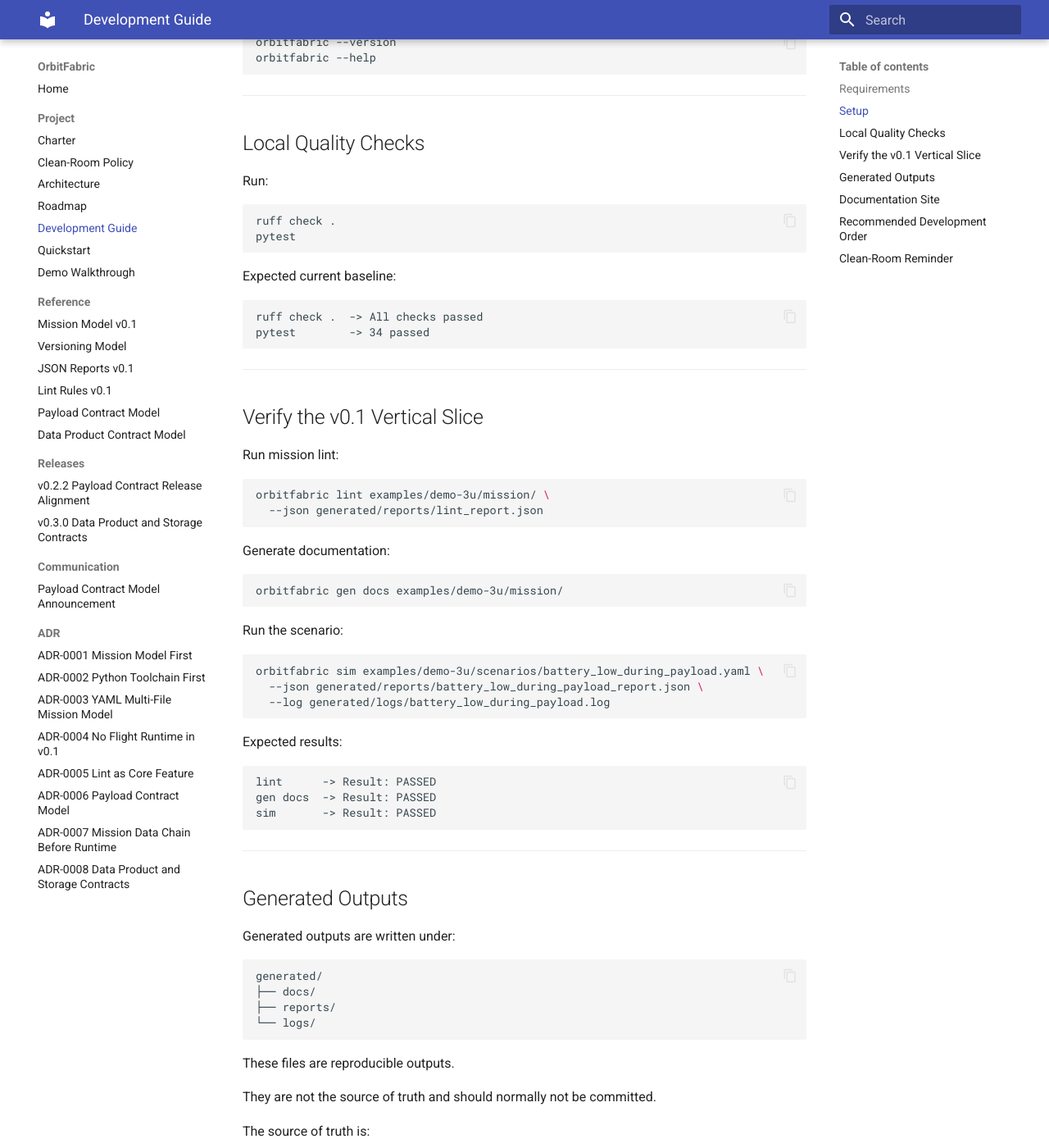
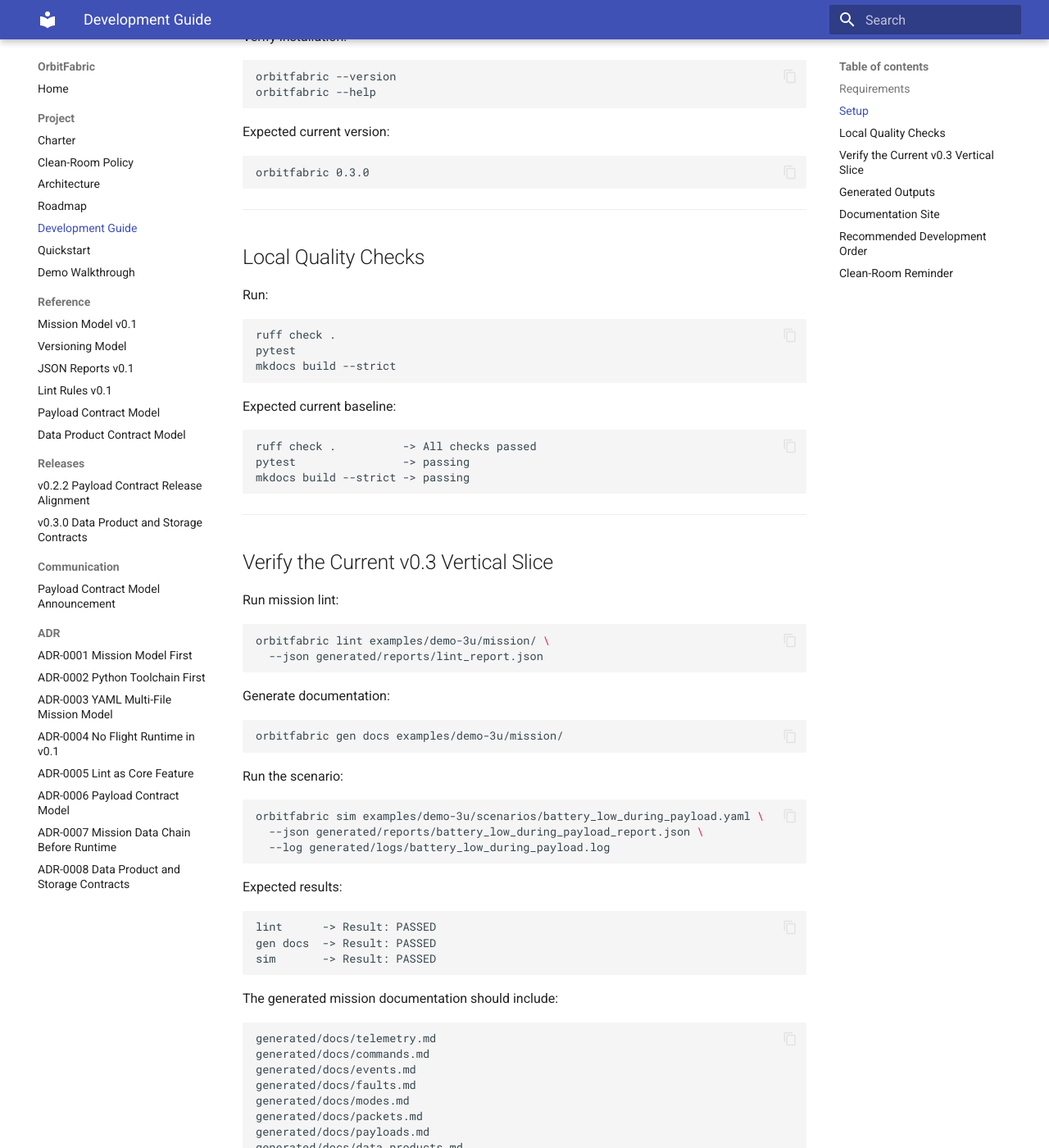
Before and after one commit to FAROTECH/orbitfabric, an MkDocs documentation site: the page built from docs/DEVELOPMENT.md, in a window 1280 px wide and 1400 px high, scrolled down 783 px. Shown: the whole window at 82% size. Built offline with MkDocs 1.6.1 and Material for MkDocs 9.7.7, drawn with Linux system fonts in a browser that asks for light colours; some of the changed text lies outside the part shown.

Commit message:
docs: update development guide for v0.3

````diff
--- a/docs/DEVELOPMENT.md
+++ b/docs/DEVELOPMENT.md
@@ -11,6 +11,8 @@ OrbitFabric currently targets:
 ```text
 Python 3.11+
 ```
+
+The CI validates Python 3.11 and Python 3.12.
 
 Development tools are installed through the project optional dependency group:
 
@@ -38,6 +40,12 @@ orbitfabric --version
 orbitfabric --help
 ```
 
+Expected current version:
+
+```text
+orbitfabric 0.3.0
+```
+
 ---
 
 ## Local Quality Checks
@@ -47,18 +55,20 @@ Run:
 ```bash
 ruff check .
 pytest
+mkdocs build --strict
 ```
 
 Expected current baseline:
 
 ```text
-ruff check .  -> All checks passed
-pytest        -> 34 passed
+ruff check .          -> All checks passed
+pytest                -> passing
+mkdocs build --strict -> passing
 ```
 
 ---
 
-## Verify the v0.1 Vertical Slice
+## Verify the Current v0.3 Vertical Slice
 
 Run mission lint:
 
@@ -89,6 +99,19 @@ gen docs  -> Result: PASSED
 sim       -> Result: PASSED
 ```
 
+The generated mission documentation should include:
+
+```text
+generated/docs/telemetry.md
+generated/docs/commands.md
+generated/docs/events.md
+generated/docs/faults.md
+generated/docs/modes.md
+generated/docs/packets.md
+generated/docs/payloads.md
+generated/docs/data_products.md
+```
+
 ---
 
 ## Generated Outputs
@@ -110,6 +133,8 @@ The source of truth is:
 
 ```text
 examples/demo-3u/mission/*.yaml
+examples/demo-3u/mission/payloads.yaml
+examples/demo-3u/mission/data_products.yaml
 examples/demo-3u/scenarios/*.yaml
 ```
 
@@ -129,6 +154,8 @@ Preview locally:
 mkdocs serve
 ```
 
+The public site is deployed by the GitHub Pages workflow after pushes to `main`.
+
 ---
 
 ## Recommended Development Order
@@ -147,6 +174,8 @@ Do not add simulator behavior that is not represented in the Mission Model.
 
 Do not add generated artifacts that bypass validation.
 
+Do not add runtime or ground integration artifacts before the relevant contract layer exists.
+
 ---
 
 ## Clean-Room Reminder
````
